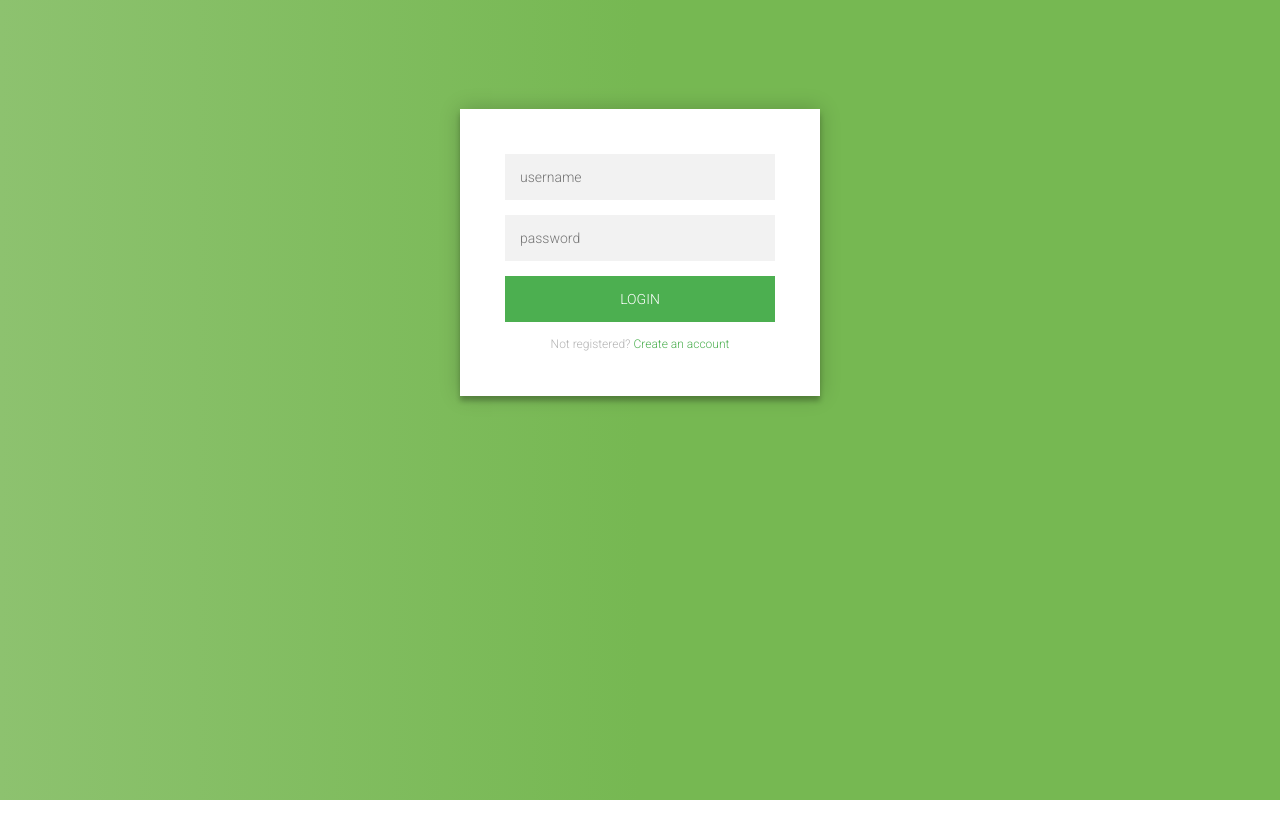
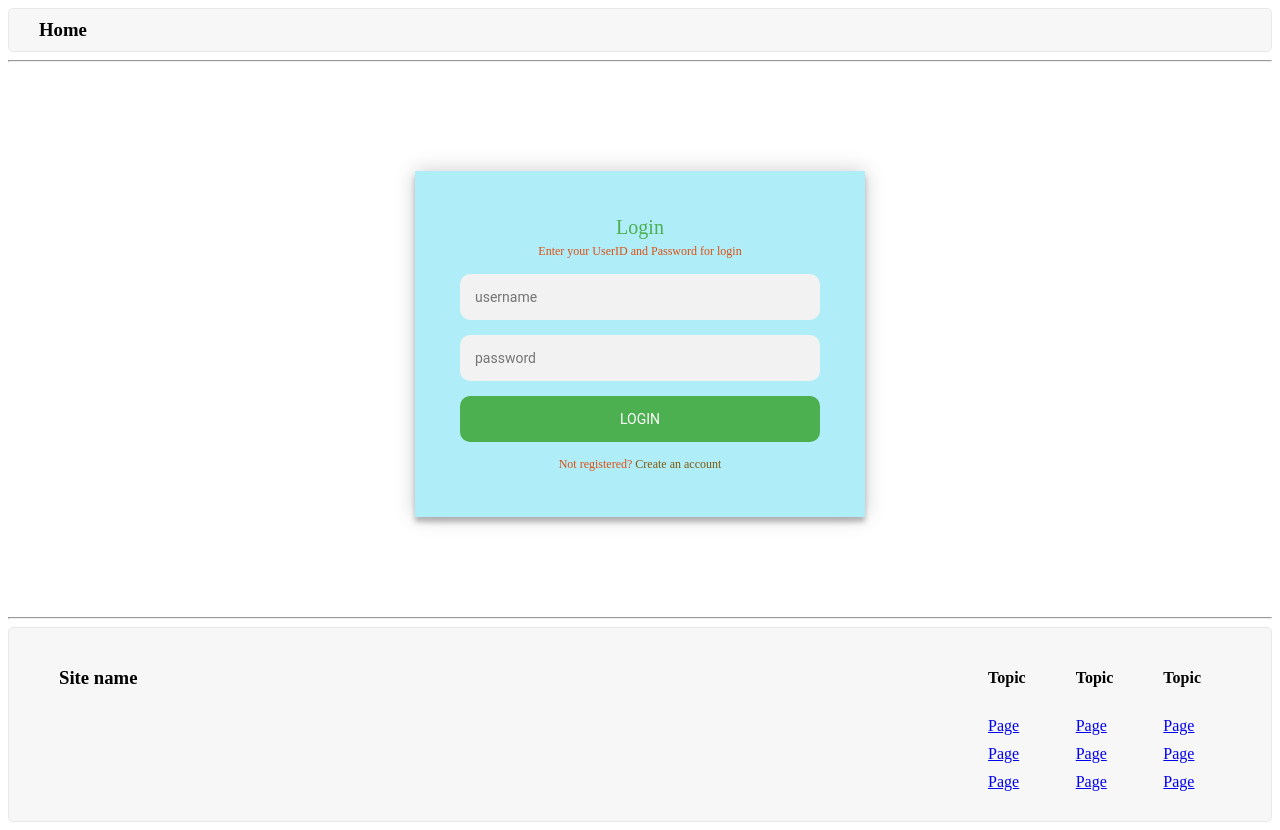
Before and after one commit to sonse184220/SWP-MilkShop, a React (Create React App) app in the folder src/frontend/: page / in a window 1280 px wide. Before the commit the page ends 800 px from the top, so only its background shows below. Built offline with nearby package versions, Linux system fonts and the light colour scheme.

Commit message:
changes 28/5/2024

```diff
--- a/src/frontend/src/App.js
+++ b/src/frontend/src/App.js
@@ -4,7 +4,7 @@ import Header from './Header/Header.jsx';
 import Footer from './Footer/Footer.jsx';
 import Test from './Test-GetSearchAPI.js';
 import { useState } from 'react';
-import Login from './Login/Login.js';
+import Login from './Login/Login.jsx';
 
 function App() {
   const [isLogin, setIsLogin] = useState(false)
--- a/src/frontend/src/Footer/Footer.jsx
+++ b/src/frontend/src/Footer/Footer.jsx
@@ -1,8 +1,8 @@
-
+import './index.css'
 function Footer() {
   return (
     <>
-    <hr/>
+      <hr />
       <footer>
         <div className="footer-container">
           <div className="footer-sitename">
--- a/src/frontend/src/Footer/index.css
+++ b/src/frontend/src/Footer/index.css
@@ -1,4 +1,4 @@
-//Footer.jsx
+/* //Footer.jsx */
 footer {
   background-color: hsl(0, 0%, 97%);
   padding: 20px;
@@ -21,9 +21,9 @@ footer {
 .footer-topics {
   display: flex;
   gap: 50px;
-  justify-content: space-between;
+  /* justify-content: space-between; */
   margin-right: 50px;
-  width: 50%;
+  width: auto;
 }
 
 .topic-list ul {
@@ -40,6 +40,6 @@ footer {
   margin-bottom: 30px;
 }
 
-.topic-list a:hover{
+.topic-list a:hover {
   color: hsl(248, 92%, 65%);
 }
--- a/src/frontend/src/Header/Header.jsx
+++ b/src/frontend/src/Header/Header.jsx
@@ -1,16 +1,18 @@
 import React from 'react';
 import './index.css';
-export function Header() {
+export function Header({ loginHeader }) {
     return (
         <header>
             <div className="header-content">
                 <h3 className="site-name"><a href="index.html">Home</a></h3>
+                {!loginHeader && (
                     <nav className="navigate-content">
                         <a href="#">Milk-Type</a>
                         <a href="#">Blog</a>
                         <button onClick={() => ('/sign-up')}>Sign up</button>
                         <button onClick={() => ('/login')}>Login</button>
                     </nav>
+                )}
             </div>
             <hr />
         </header>
--- a/src/frontend/src/Login/Login.css
+++ b/src/frontend/src/Login/Login.css
@@ -1,7 +1,6 @@
-@import url(https://fonts.googleapis.com/css?family=Roboto:300);
+/* @import url(https://fonts.googleapis.com/css?family=Roboto:300); */
 
 .login-page {
-    width: 360px;
     padding: 8% 0 0;
     margin: auto;
 }
@@ -9,7 +8,7 @@
 .form {
     position: relative;
     z-index: 1;
-    background: #FFFFFF;
+    background: #afedf9;
     max-width: 360px;
     margin: 0 auto 100px;
     padding: 45px;
@@ -27,6 +26,7 @@
     padding: 15px;
     box-sizing: border-box;
     font-size: 14px;
+    border-radius: 10px;
 }
 
 .form button {
@@ -42,6 +42,7 @@
     -webkit-transition: all 0.3 ease;
     transition: all 0.3 ease;
     cursor: pointer;
+    border-radius: 10px;
 }
 
 .form button:hover,
@@ -52,12 +53,12 @@
 
 .form .message {
     margin: 15px 0 0;
-    color: #b3b3b3;
+    color: #df4f11fd;
     font-size: 12px;
 }
 
 .form .message a {
-    color: #4CAF50;
+    color: #7e590bfd;
     text-decoration: none;
 }
 
@@ -106,12 +107,6 @@
     color: #EF3B3A;
 }
 
-body {
-    background: #76b852;
-    /* fallback for old browsers */
-    background: rgb(141, 194, 111);
-    background: linear-gradient(90deg, rgba(141, 194, 111, 1) 0%, rgba(118, 184, 82, 1) 50%);
-    font-family: "Roboto", sans-serif;
-    -webkit-font-smoothing: antialiased;
-    -moz-osx-font-smoothing: grayscale;
-}
+/* body {
+    background-color: aqua;
+} */
--- /dev/null
+++ b/src/frontend/src/Login/Login.jsx
@@ -0,0 +1,59 @@
+import { useState } from 'react';
+import './Login.css'
+import Footer from '../Footer/Footer';
+import Header from '../Header/Header';
+
+const Login = ({ onLogin }) => {
+    const [showLogin, setShowLogin] = useState(true);
+
+    const handleSubmit = (e) => {
+        e.preventDefault();
+        // Perform login validation or API call here
+        // If the login is successful, call the onLogin function passed down as a prop
+        onLogin();
+    };
+
+    const Toggle = () => {
+        setShowLogin((prevState) => !prevState)
+    }
+
+    return (
+        <div>
+            <Header loginHeader={true} />
+
+            <div className="login-page">
+                <div className="form">
+                    {showLogin ? (
+                        <form className="login-form" onSubmit={handleSubmit}>
+                            <div>
+                                <p style={{ fontSize: 20, color: '#4CAF50', margin: '0 0 2px 0' }}>Login</p>
+                                <p style={{ fontSize: 12, color: '#df4f11fd', margin: '5px 0 15px 0' }}>Enter your UserID and Password for login</p>
+                            </div>
+                            <input type="text" placeholder="username" />
+                            <input type="password" placeholder="password" />
+                            <button type="submit">login</button>
+                            <p className="message">Not registered? <a href="#" onClick={Toggle}>Create an account</a></p>
+                        </form>
+                    ) : (
+                        <form className="register-form">
+                            <div>
+                                <p style={{ fontSize: 20, color: '#4CAF50', margin: '0 0 2px 0' }}>Create an account</p>
+                                <p style={{ fontSize: 12, color: '#df4f11fd', margin: '5px 0 15px 0' }}>Enter your UserID to sign up for this web</p>
+                            </div>
+                            <input type="text" placeholder="name" />
+                            <input type="password" placeholder="password" />
+                            <input type="text" placeholder="email address" />
+                            <button>create</button>
+                            <p className="message">Already registered? <a href="#" onClick={Toggle}>Sign In</a></p>
+                        </form>
+                    )}
+                </div>
+
+            </div >
+            <div><Footer /></div>
+        </div>
+    )
+
+}
+
+export default Login
--- a/src/frontend/src/Login/Login.js
+++ b/src/frontend/src/Register/Login.js
@@ -26,9 +26,12 @@ class Login extends Component {
         const showLogin = this.state.showLoginForm
         return (
             <div className="login-page">
+                <div>Login</div>
                 <div className="form">
+
                     {showLogin ? (
                         <form className="login-form" onSubmit={this.handleSubmit}>
+
                             <input type="text" placeholder="username" />
                             <input type="password" placeholder="password" />
                             <button type="submit">login</button>
```
Also changed, not shown: src/frontend/src/Header/index.css (+4 -4 lines), src/frontend/src/Member/HomePage.js (added). Lines whose indentation alone changed are shown as unchanged.
